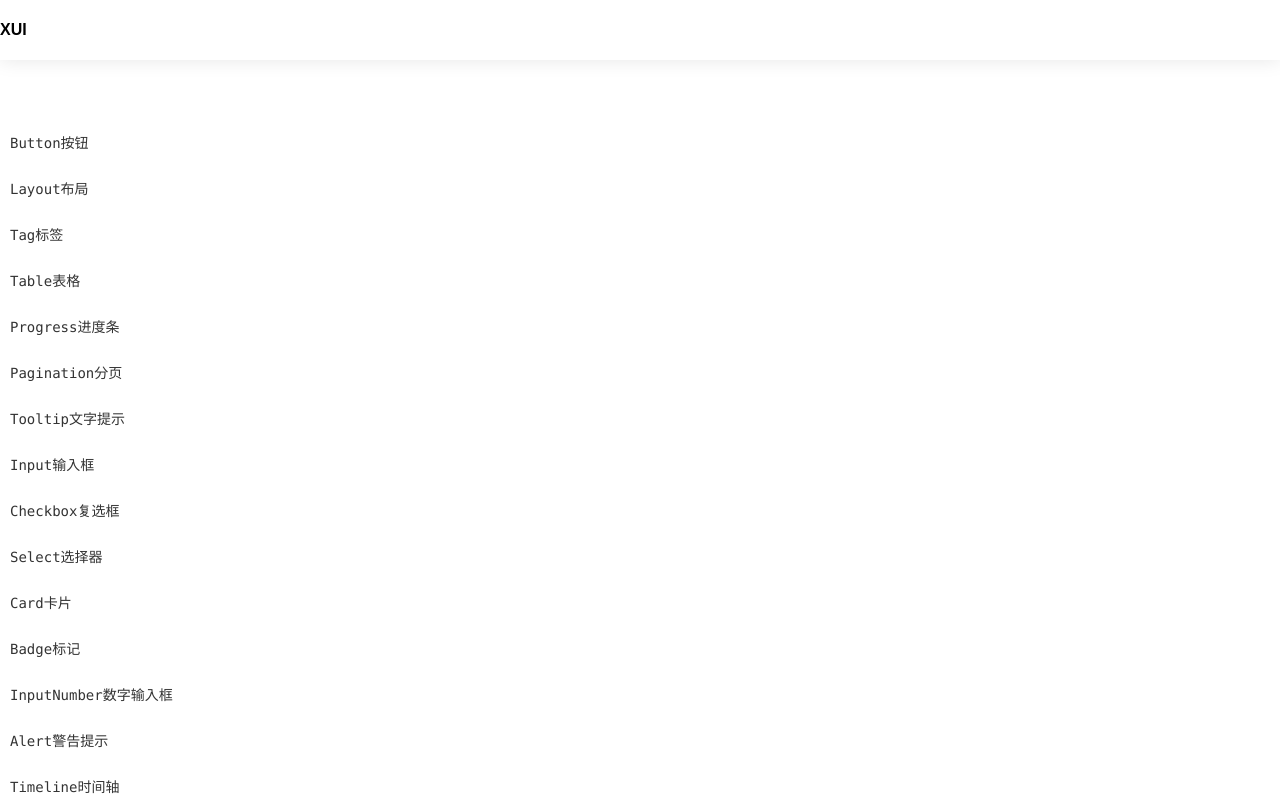
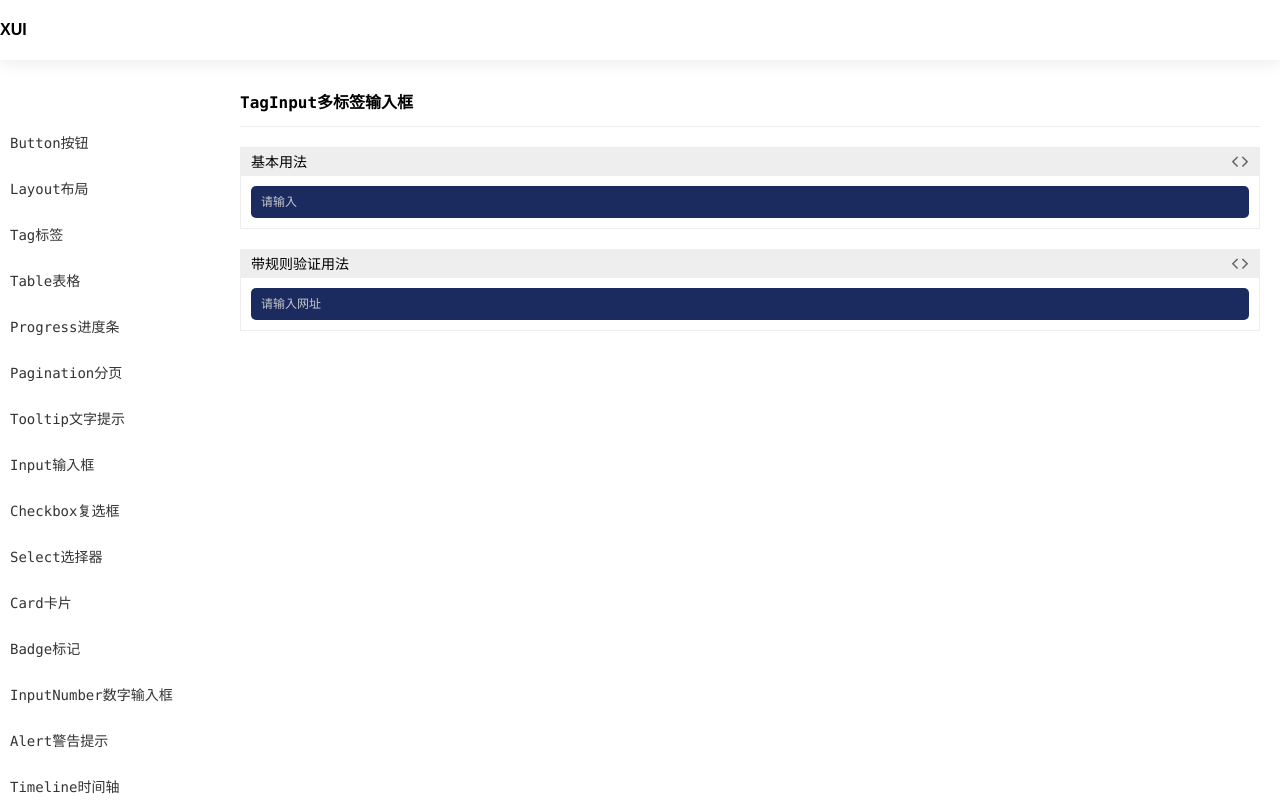
Before and after one commit to hemingjin/xUi, a Vue app: page /tagInput in a window 1280 px wide. Shown: the top 800 px of the page. Built offline with nearby package versions, Linux system fonts and the light colour scheme; what vue-highlightjs would draw is missing.

Commit message:
add: 添加tagInput多标签快捷输入组件

```diff
--- a/packages/messageBox/src/messageBox.js
+++ b/packages/messageBox/src/messageBox.js
@@ -5,8 +5,8 @@ let messageBoxConstrucor = Vue.extend(MessageBox);
 let messageBoxInstance;
 let currentMsgBox;
 
+// FIXED
 window.addEventListener('popstate', () => {
-  console.log(2222)
   if (messageBoxInstance) {
     document.body.removeChild(messageBoxInstance.vm.$el);
     currentMsgBox = null;
--- /dev/null
+++ b/packages/tagInput/index.js
@@ -0,0 +1,7 @@
+import TagInput from './src/tagInput.vue'
+
+TagInput.install = function(Vue) {
+  Vue.component(TagInput.name, TagInput)
+}
+
+export default TagInput
--- /dev/null
+++ b/packages/tagInput/src/tagInput.vue
@@ -0,0 +1,131 @@
+<template>
+  <div
+    class="x_tag_input_wrap"
+    :class="{'is-focus': isFocus }"
+    @click.prevent="focusTagInput"
+    ref="tagInputView"
+  >
+    <div class="tags">
+      <div
+        class="tag-item"
+        v-for="(tag, index) in currentTags"
+        :key="index"
+        @click.stop="selectTag(tag)"
+        @dblclick.stop="editTag(tag)"
+        :class="{
+          'selected': selectedTags.indexOf(tag) !== -1,
+          'is-error': rule && !rule(tag)
+          }"
+        :title="`${!rule(tag) ? '格式不正确': ''}`"
+      >
+        <span>{{tag}}</span>
+        <i class="x-icon icon-close" @click.stop="removeTag(index)"></i>
+      </div>
+      <input
+        class="tag-input"
+        type="text"
+        :style="{'margin-left': currentTags.length > 0 ? '5px': '0'}"
+        :placeholder="placeholderText"
+        v-model.trim="tagValue"
+        ref="tagInput"
+        @blur="addTag"
+        @keyup.delete="deleteTag"
+        @focus="focusHandle"
+      />
+    </div>
+  </div>
+</template>
+
+<script>
+export default {
+  name: 'xTagInput',
+  props: {
+    value: {
+      type: [String, Array]
+    },
+    placeholderText: {
+      type: String,
+      default: '请输入'
+    },
+    rule: {
+      type: Function,
+      default: function(str) {
+        return str
+      }
+    },
+  },
+  data() {
+    return {
+      tagValue: "",
+      currentTags: [],
+      selectedTags: [],
+      isFocus: false,
+    };
+  },
+  mounted() {
+    this.currentTags = this.value;
+    window.addEventListener('keyup', this.keyUpAddTag, false)
+  },
+  methods: {
+    // 添加
+    addTag() {
+      this.isFocus = false;
+      if (!this.tagValue) return;
+      let index = this.currentTags.indexOf(this.tagValue);
+      if (index == -1) {
+        this.currentTags.push(this.tagValue);
+        this.tagValue = "";
+        this.$refs.tagInput.focus();
+        this.$emit("input", this.currentTags);
+      } else {
+        this.$message.warning('不能重复添加!')
+      }
+    },
+    // 监听按键enter, spacebar, 分号, 逗号键等, 快捷添加
+    keyUpAddTag(e) {
+      let keyCode = e.keyCode;
+      if(keyCode == 32 || keyCode == 13) {
+        this.addTag();
+      } else if(keyCode == 186 || keyCode == 188) {
+        // 按下';', ','键时，应该将字符串最后一位截取掉
+        this.tagValue = this.tagValue.substring(0, this.tagValue.length - 1);
+        this.addTag();
+      }
+    },
+    // 退格删除
+    deleteTag() {
+      this.selectedTags = [];
+      if (this.tagValue == "") {
+        this.currentTags.pop();
+        this.$emit("input", this.currentTags);
+      }
+    },
+    // 点击删除
+    removeTag(index) {
+      this.selectedTags = [];
+      this.currentTags.splice(index, 1);
+      this.$emit("input", this.currentTags);
+    },
+    // 点击选择
+    selectTag(tag) {
+      if(!this.rule(tag)) return;
+      let hasIndex = this.selectedTags.indexOf(tag);
+      if (hasIndex == -1) {
+        this.selectedTags.push(tag);
+      } else {
+        this.selectedTags.splice(hasIndex, 1);
+      }
+    },
+    //TODO 双击编辑
+    editTag(tag) {
+      console.log(tag)
+    },
+    focusTagInput() {
+      this.$refs.tagInput.focus();
+    },
+    focusHandle() {
+      this.isFocus = true;
+    }
+  }
+};
+</script>
--- a/packages/theme-default/src/index.less
+++ b/packages/theme-default/src/index.less
@@ -19,3 +19,4 @@
 @import './quickInput.less';
 @import './message.less';
 @import './messageBox.less';
+@import './tagInput.less';
--- /dev/null
+++ b/packages/theme-default/src/tagInput.less
@@ -0,0 +1,104 @@
+@text-base-color: #333;
+@base-bg-color  : #6871eb;
+@hover-bg-color : #91a8f5;
+@error-color: #e74c3c;
+@highlight-color: #FFEB3B;
+
+.x_tag_input_wrap {
+  position     : relative;
+  min-height   : 32px;
+  padding      : 0 10px;
+  display      : flex;
+  align-items  : center;
+  font-size    : 12px;
+  color        : #606266;
+  background   : #1b2a5f;
+  border-radius: 5px;
+
+
+  .tags {
+
+    .tag-item {
+      position        : relative;
+      height          : 24px;
+      line-height     : 24px;
+      padding         : 0 5px;
+      display         : flex;
+      float           : left;
+      margin-right    : 5px;
+      margin-top      : 4px;
+      margin-bottom   : 1px;
+      align-items     : center;
+      background-color: #455a93;
+      cursor          : pointer;
+      border-radius   : 3px;
+      overflow: hidden;
+
+      &:hover {
+        background-color: @hover-bg-color;
+      }
+
+      &.is-error {
+        background-color: @error-color;
+        color           : @error-color;
+
+        i.remove-tag-icon {
+          color: @error-color;
+        }
+      }
+
+      &.selected:after {
+        position: absolute;
+        content: '';
+        display: block;
+        border-top: 12px solid @highlight-color;
+        border-left: 0px solid transparent;
+        border-right: 12px solid transparent;
+        top: 0;
+        left: 0;
+      }
+
+      span {
+        margin-right: 5px;
+        color       : #fff;
+      }
+
+      i {
+        color    : #1b2a5f;
+        font-size: 14px;
+
+        &:hover {
+          color: #ddd;
+          // background-color: #909399;
+        }
+      }
+
+      .tag-item-input {
+        position        : absolute;
+        width           : 100%;
+        padding         : 0 5px;
+        box-sizing      : border-box;
+        height          : 20px;
+        line-height     : 20px;
+        background-color: rgb(245, 233, 112);
+        top             : 0;
+        left            : 0;
+        right           : 0;
+        bottom          : 0;
+        color           : #606266;
+      }
+    }
+
+    .tag-item+.tag-item {
+      // margin-left: 5px;
+    }
+  }
+
+  .tag-input {
+    width      : 240px;
+    flex       : 1;
+    line-height: 32px;
+    color      : #fff;
+    background : transparent;
+  }
+}
--- a/src/router/config.js
+++ b/src/router/config.js
@@ -51,6 +51,9 @@ const routes = [
         path: 'quickInput',
         name: 'QuickInput快捷输入框'
     }, {
+        path: 'tagInput',
+        name: 'TagInput多标签输入框'
+    }, {
         path: 'message',
         name: 'Message消息框'
     }, {
--- /dev/null
+++ b/src/view/tagInput.vue
@@ -0,0 +1,43 @@
+<template>
+  <div class="page">
+    <div class="page-title">{{pageTitle}}</div>
+    <demo-show label="基本用法">
+      <div class="demo">
+        <x-tag-input v-model="tags"></x-tag-input>
+
+      </div>
+      <demo-block slot="code">
+
+         </demo-block>
+    </demo-show>
+    <demo-show label="带规则验证用法">
+      <div class="demo">
+        <x-tag-input v-model="ruleTags" :rule.sync="isUrl" placeholder-text="请输入网址"></x-tag-input>
+
+      </div>
+      <demo-block slot="code">
+
+         </demo-block>
+    </demo-show>
+  </div>
+</template>
+
+<script>
+export default {
+  data() {
+    return {
+      tags: [],
+      ruleTags: []
+    }
+  },
+  methods: {
+    isUrl(str){
+      return  /^(((ht|f)tps?):\/\/)?[\w-]+(\.[\w-]+)+([\w.,@?^=%&:/~+#-]*[\w@?^=%&/~+#-])?$/.test(str)
+    }
+  }
+}
+</script>
+
+<style>
+
+</style>
```
Also changed, not shown: packages/index.js (+5 -2 lines).
